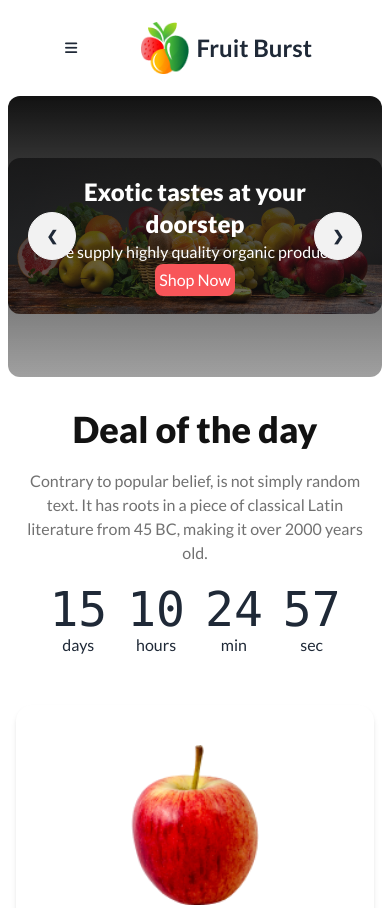
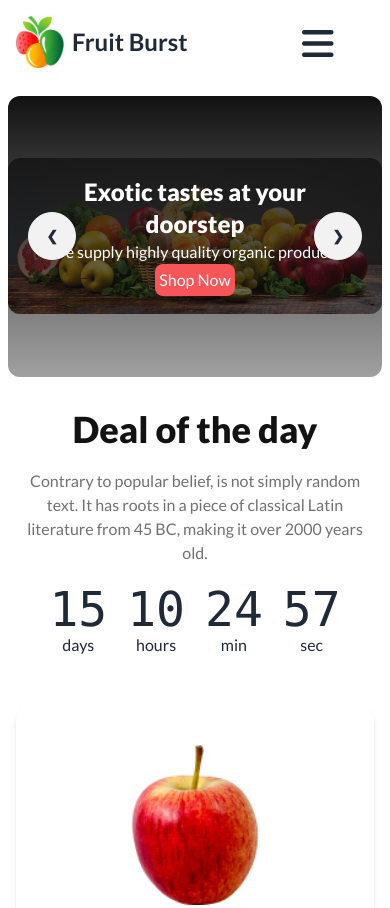
Before and after one commit to mahedy766584/fruit-brust-a, a plain HTML site: page index.html in a window 390 px wide. Shown: the top 908 px of the page. Drawn offline with nearby package versions, Linux system fonts and the light colour scheme; grey boxes are pictures that could not be loaded.

Commit message:
navbar responsived

```diff
--- a/index.html
+++ b/index.html
@@ -29,21 +29,9 @@
 </head>
 <body>
 
-    <header class=" font-lato max-w-screen-xl h-24  mx-auto lg:bg-[#F85559] lg:mt-12 flex px-10 rounded-full lg:justify-around">
-        <div class="navbar flex">
+    <header class=" font-lato max-w-screen-xl h-24  mx-auto lg:bg-[#F85559] lg:mt-12 flex lg:px-10 rounded-full lg:justify-around">
+        <div class="navbar lg:flex hidden">
             <div class="navbar-start">
-
-              <div class="dropdown">
-                <label tabindex="0" class="btn btn-ghost lg:hidden">
-                    <i class="fa-solid fa-bars" class="h-8 w-8" fill="none" viewBox="0 0 24 24" stroke="currentColor"></i><path stroke-linecap="round" stroke-linejoin="round" stroke-width="2" d="M4 6h16M4 12h8m-8 6h16"/>
-                </label>
-                <ul tabindex="0" class=" menu menu-sm dropdown-content mt-3 z-[1] p-2 shado shadow-xl rounded-box w-52">
-                    <li><a>Home</a></li>
-                    <li> <a>About Us</a></li>
-                    <li><a>Shop</a></li>
-                    <li><a>All Fruits</a></li>
-                  </ul>
-                </div>
 
                 <div class="navbar-center hidden lg:flex">
                     <ul class="menu menu-horizontal px-1 text-white">
@@ -54,8 +42,8 @@
                     </ul>
                   </div>
               </div>
-              <a href="#" class="text-2xl flex w-80 gap-x-2 font-bold lg:text-white"><img class="w-12" src="./css/images/logo.png">Fruit Burst</a>
-            <div class="navbar-end hidden lg:flex">
+              <a href="#" class=" text-2xl flex w-80 gap-x-2 font-bold lg:text-white"><img class="w-12" src="./css/images/logo.png">Fruit Burst</a>
+            <div class="navbar-end">
               <div class="w-64 h-10 bg-white rounded-full flex justify-center items-center">
                 <input class="border-none outline-none p-1" placeholder="Search here" type="search">
                 <i class="fa-solid fa-magnifying-glass"></i>
@@ -64,7 +52,21 @@
           </div>
         </div>
 
-
+        <div>
+        <div class="dropdown z-50 flex mt-4">
+          <div>
+            <a href="#" class="lg:hidden text-2xl flex ml-4   items-center  gap-x-2 font-bold lg:text-white"><img class="w-12" src="./css/images/logo.png">Fruit Burst</a>
+          </div>
+          <label tabindex="0" class="btn btn-ghost lg:hidden">
+              <i class="fa-solid fa-bars text-4xl mt-2 absolute -right-28" fill="none" viewBox="0 0 24 24" stroke="currentColor"></i><path stroke-linecap="round" stroke-linejoin="round" stroke-width="2" d="M4 6h16M4 12h8m-8 6h16"/>
+          </label>
+          <ul tabindex="0" class="absolute bg-white menu menu-sm dropdown-content mt-20  z-40 p-2 shado shadow-xl rounded-box w-52">
+              <li><a>Home</a></li>
+              <li> <a>About Us</a></li>
+              <li><a>Shop</a></li>
+              <li><a>All Fruits</a></li>
+            </ul>
+          </div>
     </header>
 
 
```
